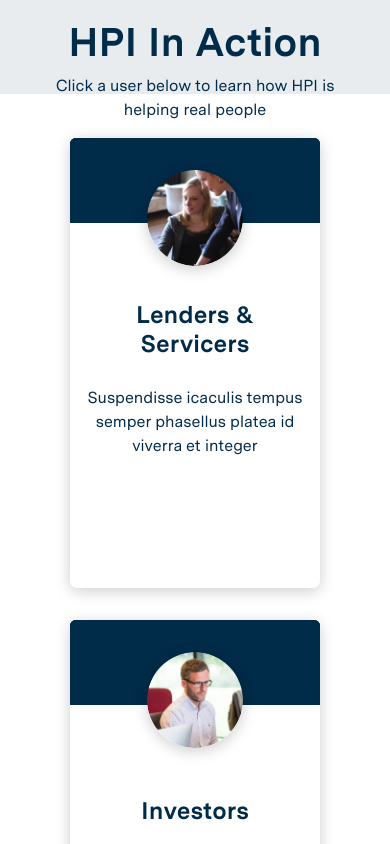
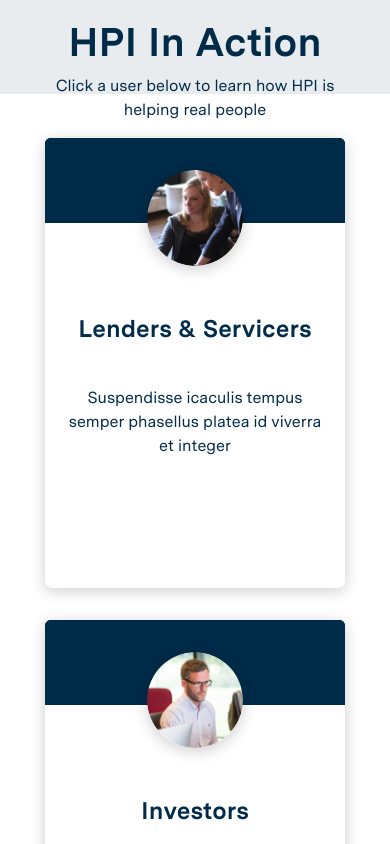
Before and after one commit to hanseulshim/radian-hpi, a React (Create React App) app: page / in a window 390 px wide. Shown: the part 6220-7064 px from the top of the page. Built offline with nearby package versions, Linux system fonts and the light colour scheme; what @amcharts/amcharts4 would draw is missing.

Commit message:
fix card responsiveness

```diff
--- a/src/components/hpi-in-action/index.tsx
+++ b/src/components/hpi-in-action/index.tsx
@@ -55,7 +55,10 @@ export const HpiInAction: React.FC<Props> = () => {
           {!selectedCard &&
             cards?.map((card, idx) => {
               return (
-                <div className="col-md-6 col-lg-3" key={'radian-feature' + idx}>
+                <div
+                  className="col-md-6 col-lg-3 d-flex justify-content-center"
+                  key={'radian-feature' + idx}
+                >
                   <div className="hpi-card" onClick={() => onCardClick(idx)}>
                     <img
                       src={`./assets/${card.cardImage}`}
--- a/src/styles/hpiInAction.scss
+++ b/src/styles/hpiInAction.scss
@@ -35,7 +35,7 @@
       position: relative;
       border-radius: 7px;
       width: 100%;
-      max-width: 250px;
+      max-width: 300px;
       height: 450px;
       padding: 0 1em;
       z-index: 1;
@@ -79,6 +79,9 @@
     padding: 0;
     position: relative;
     background-color: var(--white);
+    max-width: 1000px;
+    margin-left: auto;
+    margin-right: auto;
 
     .hpi-card-full-exit {
       position: absolute;
```
